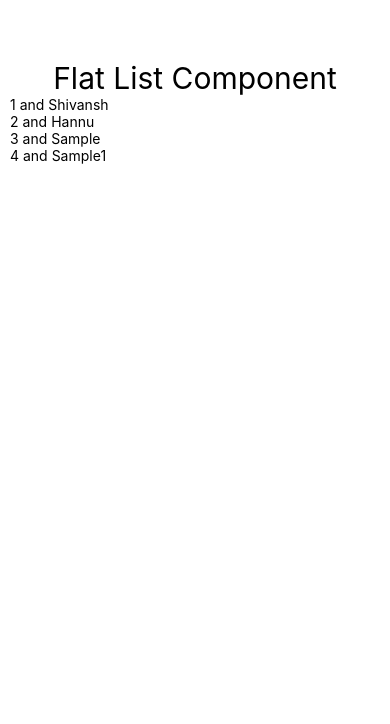
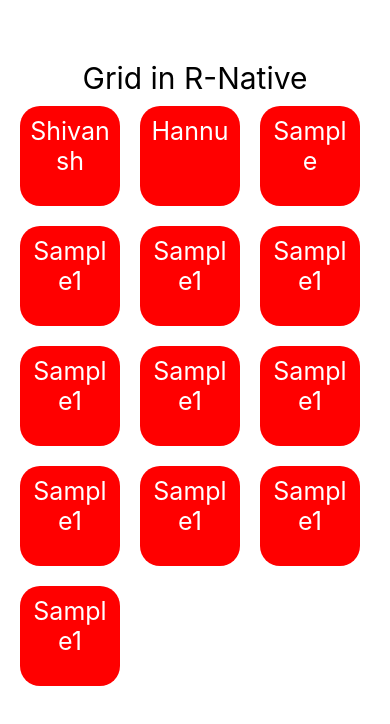
Before and after one commit to ShivanshMehtaa/RNative, a React Native app: screen / in a window 390 px wide. Shown: the top 724 px of the page. Built offline with nearby package versions, Linux system fonts and the light colour scheme.

Commit message:
grid dynamics

```diff
--- a/App.js
+++ b/App.js
@@ -18,29 +18,69 @@ export default function App() {
       id:4,
       name:'Sample1',
     },
+    {
+      id:5,
+      name:'Sample1',
+    },
+    {
+      id:6,
+      name:'Sample1',
+    },
+    {
+      id:7,
+      name:'Sample1',
+    },
+    {
+      id:8,
+      name:'Sample1',
+    },
+    {
+      id:9,
+      name:'Sample1',
+    },
+    {
+      id:10,
+      name:'Sample1',
+    },
+    {
+      id:11,
+      name:'Sample1',
+    },
+    {
+      id:12,
+      name:'Sample1',
+    },
+    {
+      id:13,
+      name:'Sample1',
+    },
   ];
 
   return (
     <View style={{ padding: 10 }}>
-      <Text style={{ fontSize: 30, marginTop: 50, textAlign: "center" }}>Flat List Component</Text>
-      <FlatList
-        data={users}
-        renderItem={
-          ({item})=><Text>{item.id} and {item.name}</Text>
+      <Text style={{ fontSize: 30, marginTop: 50, textAlign: "center" }}>Grid in R-Native</Text>
+      <View style={{flex:1, flexDirection:'row',flexWrap:'wrap'}}>
+        {
+          users.map(
+            (item)=><Text style={styles.text}>{item.name}</Text>
+          )
         }
-        keyExtractor={item =>item.id}
-      />
+      </View>
     </View>
   );
 }
 
 const styles = StyleSheet.create({
-  textInput: {
-    fontSize: 20,
-    color: "blue",
-    borderWidth: 3,
-    borderColor: "red",
-    margin: 10,
-    padding: 10,
-  },
+  text:{
+    fontSize:25,
+    backgroundColor:'red',
+    color:'white',
+    margin:10,
+    padding:10,
+    width:100,
+    height:100,
+    textAlignVertical:'center',
+    textAlign:'center',
+    borderRadius:20,
+  }
 });
```
